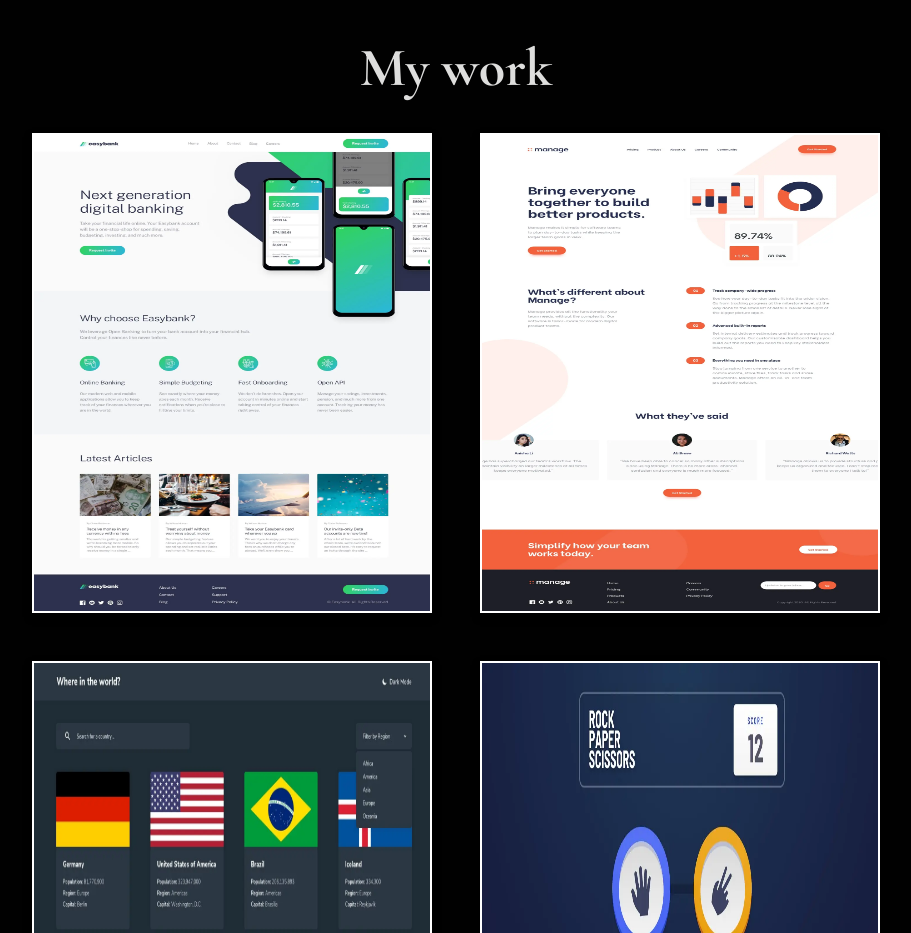
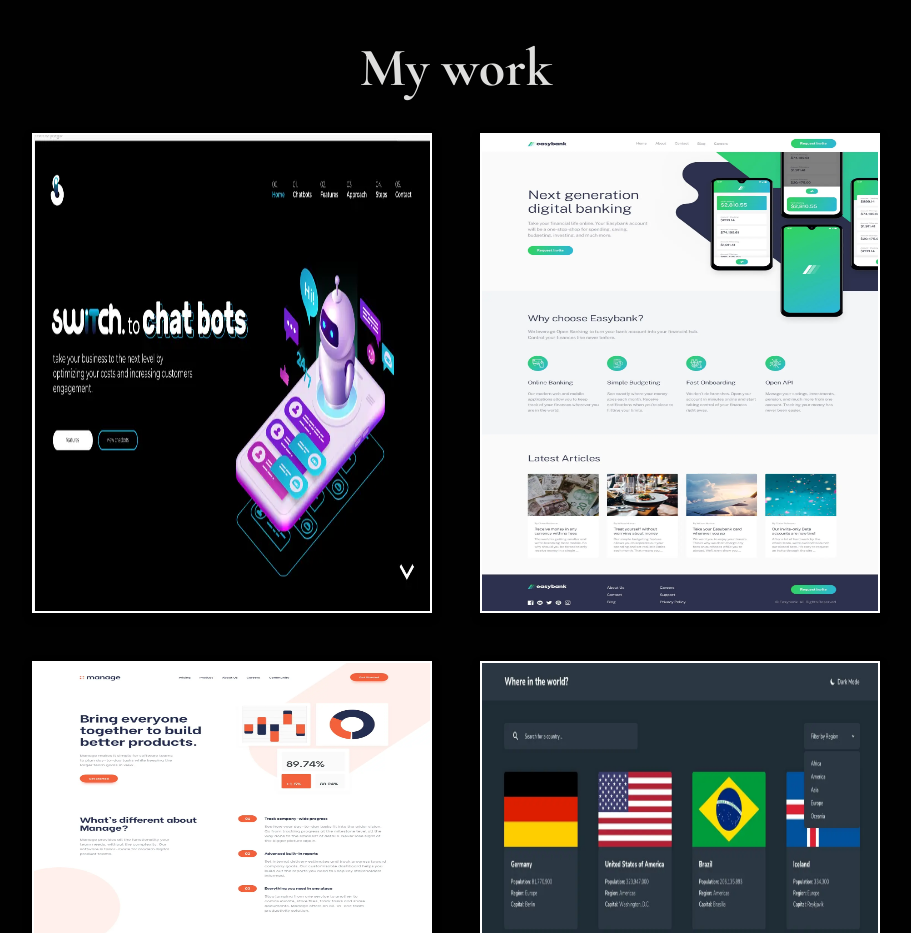
Before and after one commit to zastar23/personal-portfolio, a website with bundled scripts: page index.html in a window 1280 px wide. Shown: the part 1920-2853 px from the top of the page, without its empty margins (184-1095 px from the left). Built offline with nearby package versions, Linux system fonts and the light colour scheme.

Commit message:
New project added

```diff
--- a/index.html
+++ b/index.html
@@ -151,6 +151,37 @@
 			<section id="portfolio" class="portfolio">
 				<h2 class="portfolio-title">My work</h2>
 				<div class="portfolio-projects">
+					<div class="project">
+						<div class="card">
+							<img
+								loading="lazy"
+								src="./images/chatbots.webp"
+								alt=""
+								width="100"
+								height="200"
+							/>
+							<div class="descriptions">
+								<h2>The Switch Chatbots</h2>
+								<p>
+									My first real job was to create this homepage for a friend's
+									business to help promote their use of automated chatbots.
+								</p>
+								<div class="descriptions-anchors">
+									<a
+										target="_blank"
+										href="https://zastar23.github.io/the-switch-chatbots/"
+										>View</a
+									>
+									<a
+										target="_blank"
+										href="https://github.com/zastar23/the-switch-chatbots"
+										>Repo</a
+									>
+								</div>
+							</div>
+						</div>
+					</div>
+
 					<div class="project">
 						<div class="card">
 							<img
```
Also changed, not shown: images/chatbots.webp (added).
